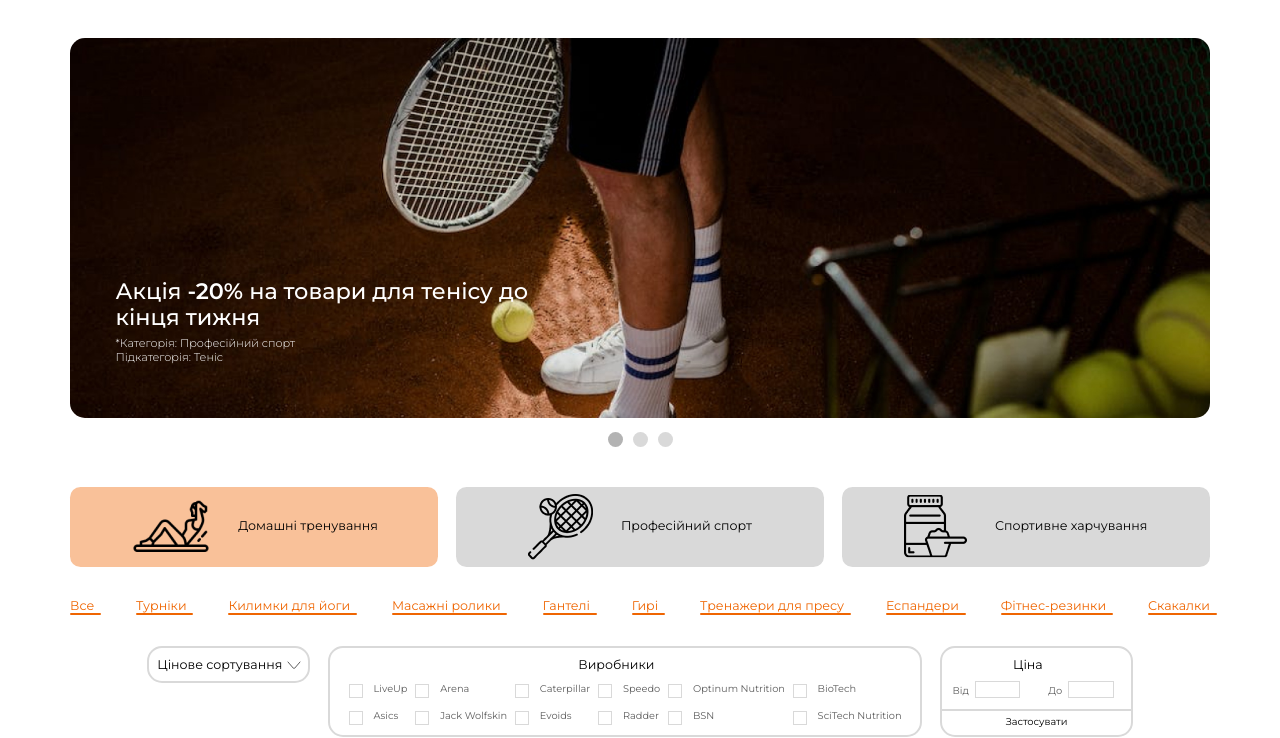
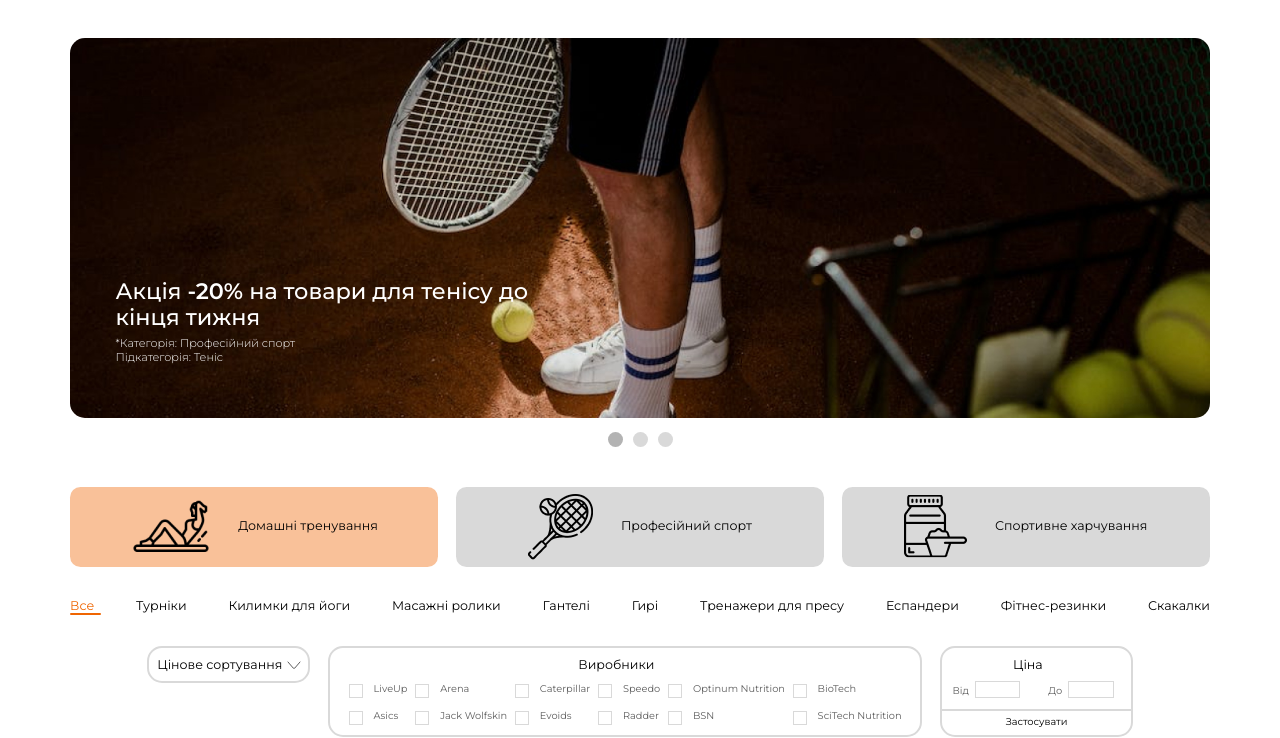
Before and after one commit to SavchynNastya/Web-2023, a website: page main.html in a window 1280 px wide. Shown: the part 74-812 px from the top of the page. Drawn offline with Linux system fonts and the light colour scheme; a web font is replaced by a local one.

Commit message:
categories, subcategories links

```diff
--- a/main.html
+++ b/main.html
@@ -93,91 +93,42 @@
                 <button type="submit" class="search__button"><img src="./img/svg/search.svg" alt="" class="search__button-img"></button>
             </form>
         </div>
-        <form class="categories wrapper">
-            <div class="category active-category">
-                <img src="./img/category-1.png" alt="" class="category__icon">
-                <label for="category-1" class="category__name">
-                    Домашні тренування
-                    <input type="radio" id="category-1" name="category" value="Домашні тренування" hidden>
-                </label>
-            </div>
-            <div class="category">
-                <img src="./img/category-2.png" alt="" class="category__icon">
-                <label for="category-2" class="category__name">
-                    Професійний спорт
-                    <input type="radio" id="category-2" name="category" value="Професійний спорт" hidden>
-                </label>
-            </div>
-            <div class="category">
+        <div class="categories wrapper">
+            <a href="" class="category active-category" id="category-1">
+                <div class="">
+                    <img src="./img/category-1.png" alt="" class="category__icon">
+                    <p class="category__name">Домашні тренування</p>
+                </div>
+            </a>
+            <a href="" class="category" id="category-2">
+                <div class="">
+                    <img src="./img/category-2.png" alt="" class="category__icon">
+                    <p class="category__name">Професійний спорт</p>
+                </div>
+            </a>
+            <a href="" class="category" id="category-3">
+                <div class="">
+                    <img src="./img/category-3.png" alt="" class="category__icon">
+                    <p class="category__name">Спортивне харчування</p>
+                </div>
+            </a>
+            <!-- <div class="category">
                 <img src="./img/category-3.png" alt="" class="category__icon">
-                <label for="category-3" class="category__name">
-                    Спортивне харчування
-                    <input type="radio" id="category-3" name="category" value="Спортивне харчування" hidden>
-                </label>
-            </div>
-        </form>
+                <p class="category__name">Спортивне харчування</p>
+            </div> -->
+        </div>
         <div class="subcategories wrapper">
             <ul class="subcategories__list">
-                <li class="subcategory active-subcategory" id="subcat-1">
-                    <label class="subcategory__link">
-                        Все
-                        <input type="hidden" name="subcategory" value="Все">
-                    </label>
-                </li>
-                <li class="subcategory active-subcategory" id="subcat-2">
-                    <label class="subcategory__link">
-                        Турніки
-                        <input type="hidden" name="subcategory" value="Турніки">
-                    </label>
-                </li>
-                <li class="subcategory active-subcategory" id="subcat-3">
-                    <label class="subcategory__link">
-                        Килимки для йоги
-                        <input type="hidden" name="subcategory" value="Килимки для йоги">
-                    </label>
-                </li>
-                <li class="subcategory active-subcategory" id="subcat-4">
-                    <label class="subcategory__link">
-                        Масажні ролики
-                        <input type="hidden" name="subcategory" value="Масажні ролики">
-                    </label>
-                </li>
-                <li class="subcategory active-subcategory" id="subcat-5">
-                    <label class="subcategory__link">
-                        Гантелі
-                        <input type="hidden" name="subcategory" value="Гантелі">
-                    </label>
-                </li>
-                <li class="subcategory active-subcategory" id="subcat-6">
-                    <label class="subcategory__link">
-                        Гирі
-                        <input type="hidden" name="subcategory" value="Гирі">
-                    </label>
-                </li>
-                <li class="subcategory active-subcategory" id="subcat-7">
-                    <label class="subcategory__link">
-                        Тренажери для пресу
-                        <input type="hidden" name="subcategory" value="Тренажери для пресу">
-                    </label>
-                </li>
-                <li class="subcategory active-subcategory" id="subcat-8">
-                    <label class="subcategory__link">
-                        Еспандери
-                        <input type="hidden" name="subcategory" value="Еспандери">
-                    </label>
-                </li>
-                <li class="subcategory active-subcategory" id="subcat-9">
-                    <label class="subcategory__link">
-                        Фітнес-резинки
-                        <input type="hidden" name="subcategory" value="Фітнес-резинки">
-                    </label>
-                </li>
-                <li class="subcategory active-subcategory" id="subcat-10">
-                    <label class="subcategory__link">
-                        Скакалки
-                        <input type="hidden" name="subcategory" value="Скакалки">
-                    </label>
-                </li>
+                <li class="subcategory active-subcategory" id="subcat-1"><a href="" class="subcategory__link">Все</a></li>
+                <li class="subcategory" id="subcat-2"><a href="" class="subcategory__link">Турніки</a></li>
+                <li class="subcategory" id="subcat-3"><a href="" class="subcategory__link">Килимки для йоги</a></li>
+                <li class="subcategory" id="subcat-4"><a href="" class="subcategory__link">Масажні ролики</a></li>
+                <li class="subcategory" id="subcat-5"><a href="" class="subcategory__link">Гантелі</a></li>
+                <li class="subcategory" id="subcat-6"><a href="" class="subcategory__link">Гирі</a></li>
+                <li class="subcategory" id="subcat-7"><a href="" class="subcategory__link">Тренажери для пресу</a></li>
+                <li class="subcategory" id="subcat-8"><a href="" class="subcategory__link">Еспандери</a></li>
+                <li class="subcategory" id="subcat-9"><a href="" class="subcategory__link">Фітнес-резинки</a></li>
+                <li class="subcategory" id="subcat-10"><a href="" class="subcategory__link">Скакалки</a></li>
             </ul>
         </div>
         <div class="filters wrapper">
--- a/main.js
+++ b/main.js
@@ -86,6 +86,7 @@
 
 (function () {
   let activeSubcategory = localStorage.getItem("activeSubcategory");
+  let activeCategory = localStorage.getItem("activeCategory");
 
   let categories = document.querySelectorAll(".category");
   let subcategories = document.querySelectorAll(".subcategory");
@@ -95,14 +96,24 @@
       categories.forEach((c) => c.classList.remove("active-category"));
 
       category.classList.add("active-category");
+      localStorage.setItem("activeCategory", category.id);
     });
   });
+
+  if (activeCategory) {
+    let prevActive = document.getElementById(activeCategory);
+    if (prevActive) {
+      categories.forEach((c) => c.classList.remove("active-category"));
+      prevActive.classList.add("active-category");
+    }
+  }
 
   subcategories.forEach((subcategory) => {
     subcategory.addEventListener("click", function () {
       subcategories.forEach((c) => c.classList.remove("active-subcategory"));
 
       subcategory.classList.add("active-subcategory");
+      localStorage.setItem("activeSubcategory", subcategory.id);
     });
   });
 
--- a/partials_css/_main.scss
+++ b/partials_css/_main.scss
@@ -90,12 +90,11 @@ span.dot {
 	display: flex;
 }
 .category {
+	text-decoration: none;
+	color: #000000;
 	cursor: pointer;
 	border-radius: 0.938rem;
 	flex: 0 0 calc(33.3% - 1rem);
-	display: flex;
-	justify-content: center;
-	align-items: center;
 	margin-right: 1rem;
 	background-color: $background-color_2;
 	padding: 0 0.938rem;
@@ -103,13 +102,14 @@ span.dot {
         margin-right: 0;
     }
 }
+.category div{
+	display: flex;
+	justify-content: center;
+	align-items: center;
+	height: 100%;
+}
 .category__icon {
 	margin-right: 8%;
-}
-.category label{
-	max-width: fit-content;
-	display: inline-block;
-
 }
 .category__name {
 	font-weight: 400;
@@ -136,7 +136,7 @@ span.dot {
 }
 .active-subcategory {
 	position: relative;
-	label {
+	a {
 		color: $color_2;
 	}
 	&::before {
```
Also changed, not shown: base.css, 1 other file.
